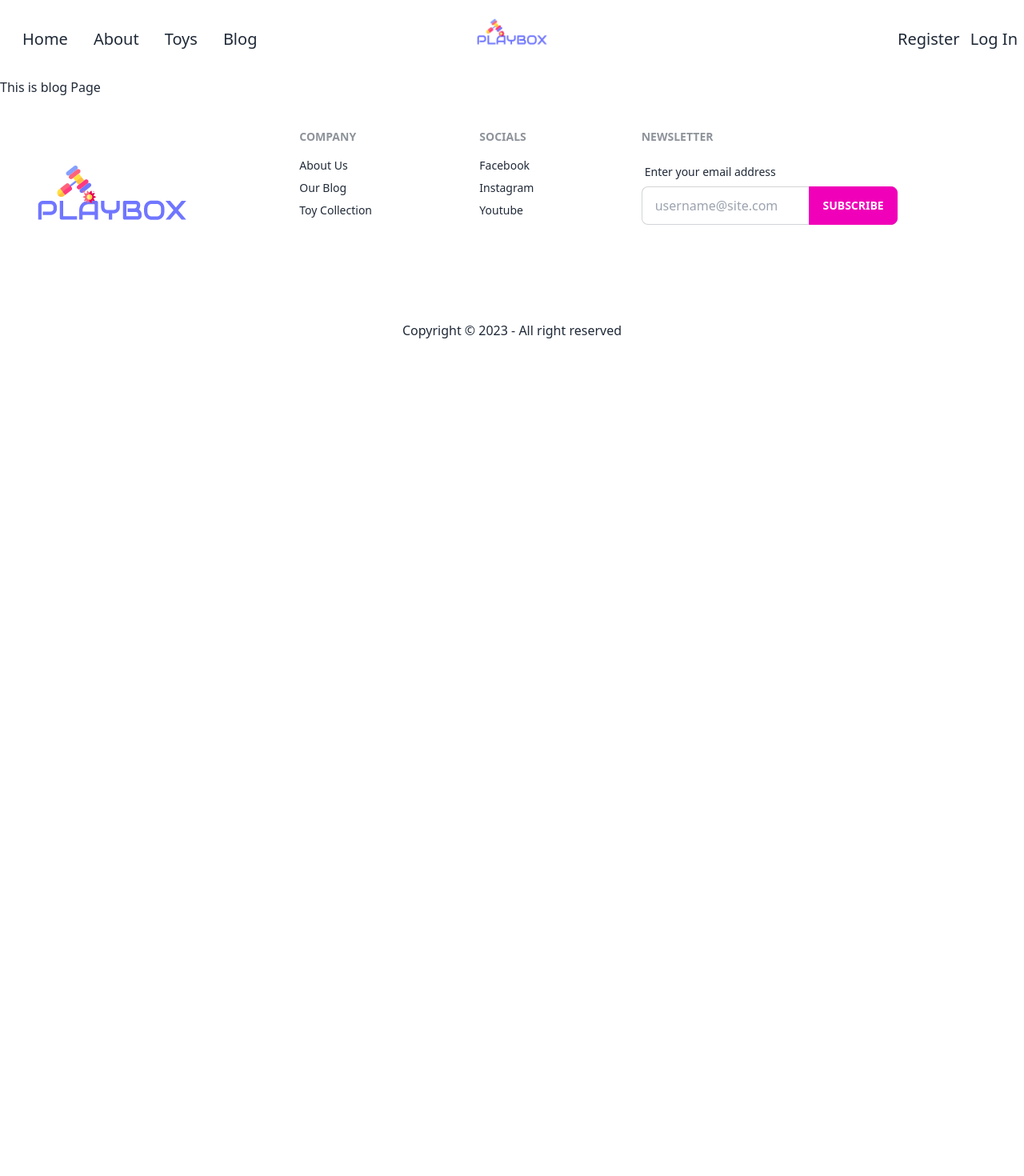
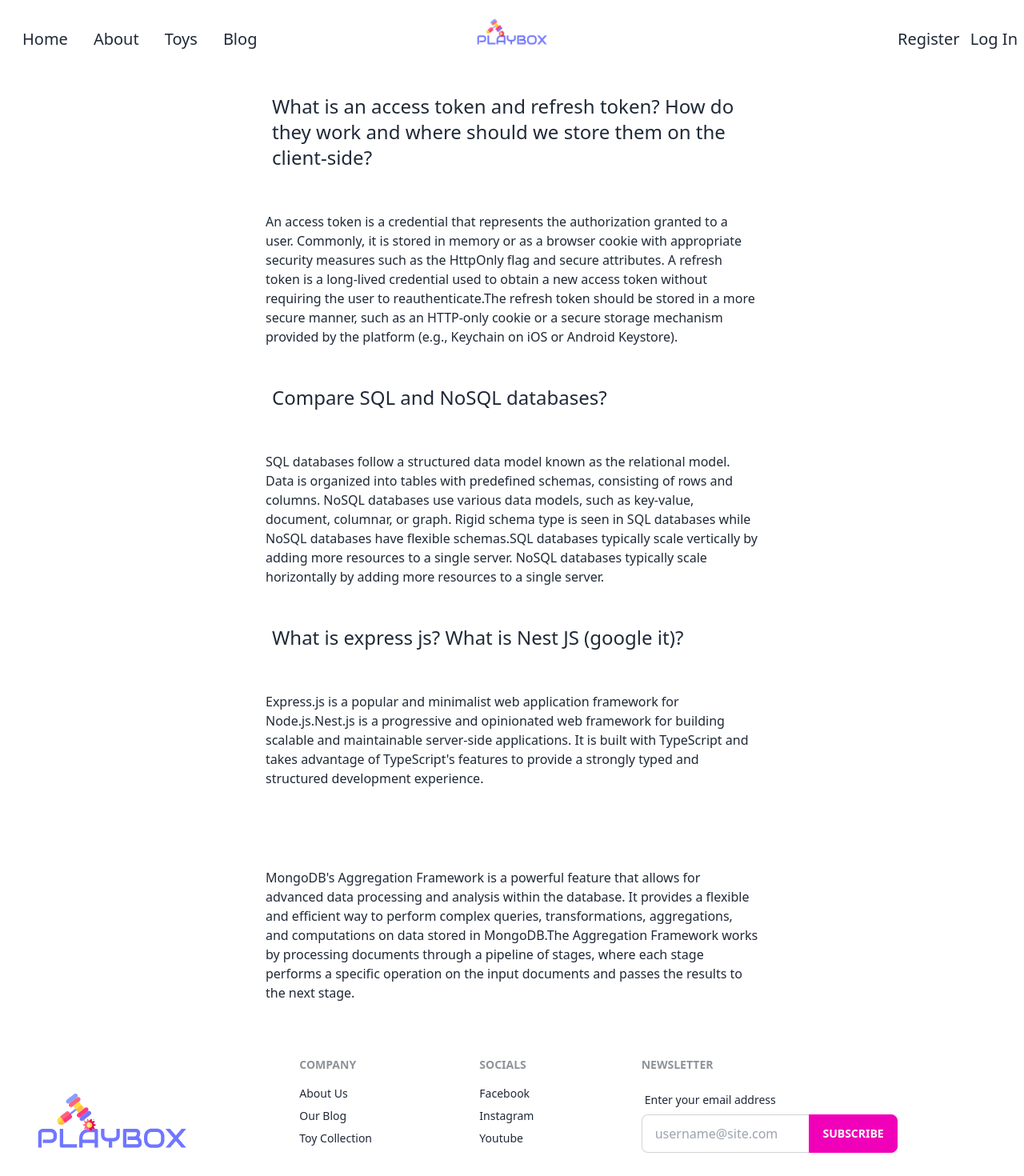
Before and after one commit to MarzukaaZaki/playbox-client, a React (Vite) app: page /blog in a window 1280 px wide. Shown: the top 1470 px of the page at 80% size. Before the commit the page ends 800 px from the top, so only its background shows below. Built offline with nearby package versions, Linux system fonts and the light colour scheme; no server answers.

Commit message:
Added blog

```diff
--- a/src/pages/Blog/Blog.jsx
+++ b/src/pages/Blog/Blog.jsx
@@ -2,8 +2,19 @@ import React from 'react';
 
 const Blog = () => {
     return (
-        <div>
-            <h1>This is blog Page</h1>
+        <div className='w-1/2 mx-auto'>
+            <h1 className='text-2xl mb-5 p-5'>What is an access token and refresh token? How do they work and where should we store them on the client-side?</h1>
+            <p className='mb-4 p-3'>An access token is a credential that represents the authorization granted to a user. Commonly, it is stored in memory or as a browser cookie with appropriate security measures such as the HttpOnly flag and secure attributes. A refresh token is a long-lived credential used to obtain a new access token without requiring the user to reauthenticate.The refresh token should be stored in a more secure manner, such as an HTTP-only cookie or a secure storage mechanism provided by the platform (e.g., Keychain on iOS or Android Keystore).</p>
+
+            <h1 className='text-2xl mb-5 p-5'>
+                Compare SQL and NoSQL databases?</h1>
+            <p className='mb-4 p-3'>SQL databases follow a structured data model known as the relational model. Data is organized into tables with predefined schemas, consisting of rows and columns. NoSQL databases use various data models, such as key-value, document, columnar, or graph. Rigid schema type is seen in SQL databases while NoSQL databases have flexible schemas.SQL databases typically scale vertically by adding more resources to a single server. NoSQL databases typically scale horizontally by adding more resources to a single server. </p>
+
+            <h1 className='text-2xl mb-5 p-5'>What is express js? What is Nest JS (google it)?</h1>
+            <p className='mb-4 p-3'>Express.js is a popular and minimalist web application framework for Node.js.Nest.js is a progressive and opinionated web framework for building scalable and maintainable server-side applications. It is built with TypeScript and takes advantage of TypeScript's features to provide a strongly typed and structured development experience.</p>
+            <h1 className='text-2xl mb-5 p-5'></h1>
+            <p className='mb-4 p-3'>
+                MongoDB's Aggregation Framework is a powerful feature that allows for advanced data processing and analysis within the database. It provides a flexible and efficient way to perform complex queries, transformations, aggregations, and computations on data stored in MongoDB.The Aggregation Framework works by processing documents through a pipeline of stages, where each stage performs a specific operation on the input documents and passes the results to the next stage. </p>
         </div>
     );
 };
```
